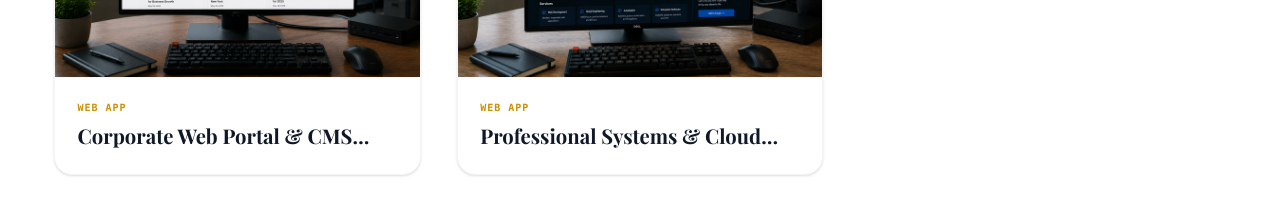
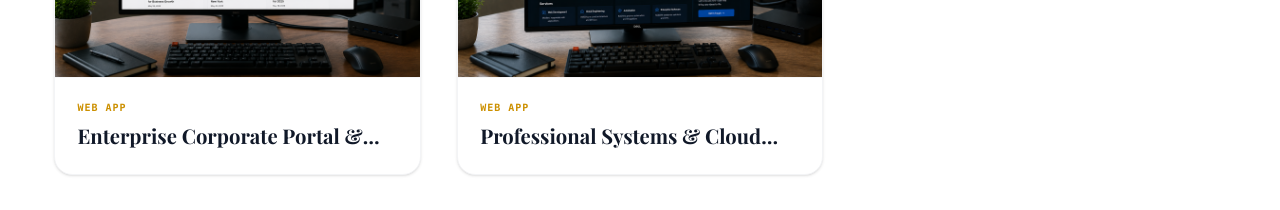
Before and after one commit to promiseibehdev/promiseibeh-portfolio, a React (Vite) app: page / in a window 1280 px wide. Shown: the part 5620-5830 px from the top of the page. Built offline with nearby package versions, Linux system fonts and the light colour scheme; a web font is replaced by a local one.

Commit message:
feat: add Enterprise Corporate Portal live project

```diff
--- a/src/data.ts
+++ b/src/data.ts
@@ -259,18 +259,17 @@ export const PROJECTS: Project[] = [
   },
   {
     id: 'p7',
-    title: 'Corporate Web Portal & CMS Hardening',
+    title: 'Enterprise Corporate Portal & CMS',
     category: 'web',
-    description: 'Led the development and security deployment of client web portals at iTECH International. Developed responsive layouts with custom CSS, optimized database configurations, and implemented core CMS security hardening to safeguard against common vulnerabilities.',
+    description: 'A production-style internal employee portal and CMS built with Python and Streamlit. It includes corporate announcements, an employee directory, departments, document and policy catalogues, internal news, global search, CMS content workflows, validated local persistence, atomic saves, backup and restore, JSON export, and a security review dashboard.',
     image: '/images/projects/corporate-portal.webp.png',
-    client: 'iTECH International Ltd',
-    date: 'May 2024',
-    url: '',
-    liveUrl: '',
-    githubUrl: '',
-    liveStatus: 'not-public',
-    sourceStatus: 'not-public',
-    technologies: ['WordPress', 'PHP', 'CSS3', 'Web Security', 'Database Tuning'],
+    client: 'Interactive Portfolio Demo',
+    date: 'July 2026',
+    url: 'https://enterprise-corporate-app-cms-7wbnqz7qkzu7i98ytbgypd.streamlit.app/',
+    liveUrl: 'https://enterprise-corporate-app-cms-7wbnqz7qkzu7i98ytbgypd.streamlit.app/',
+    githubUrl: 'https://github.com/promiseibehdev/enterprise-corporate-portal-cms',
+    sourceLabel: 'View Source',
+    technologies: ['Python', 'Streamlit', 'Pytest', 'Ruff', 'JSON', 'GitHub Actions'],
   },
   {
     id: 'p8',
```
